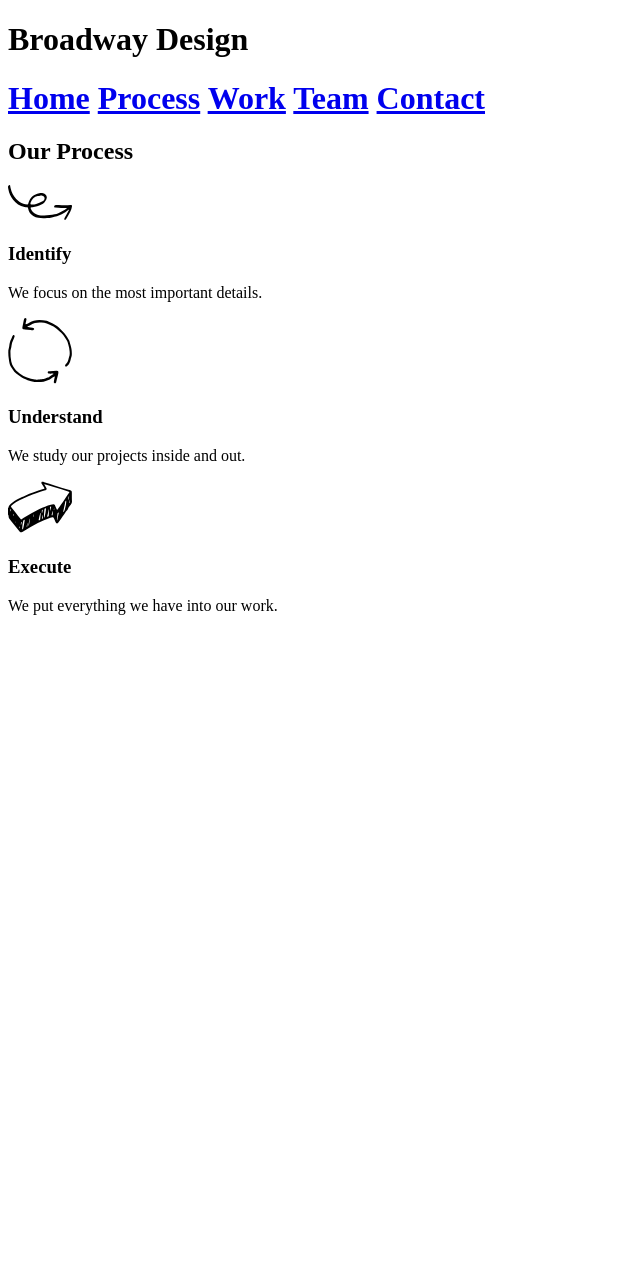
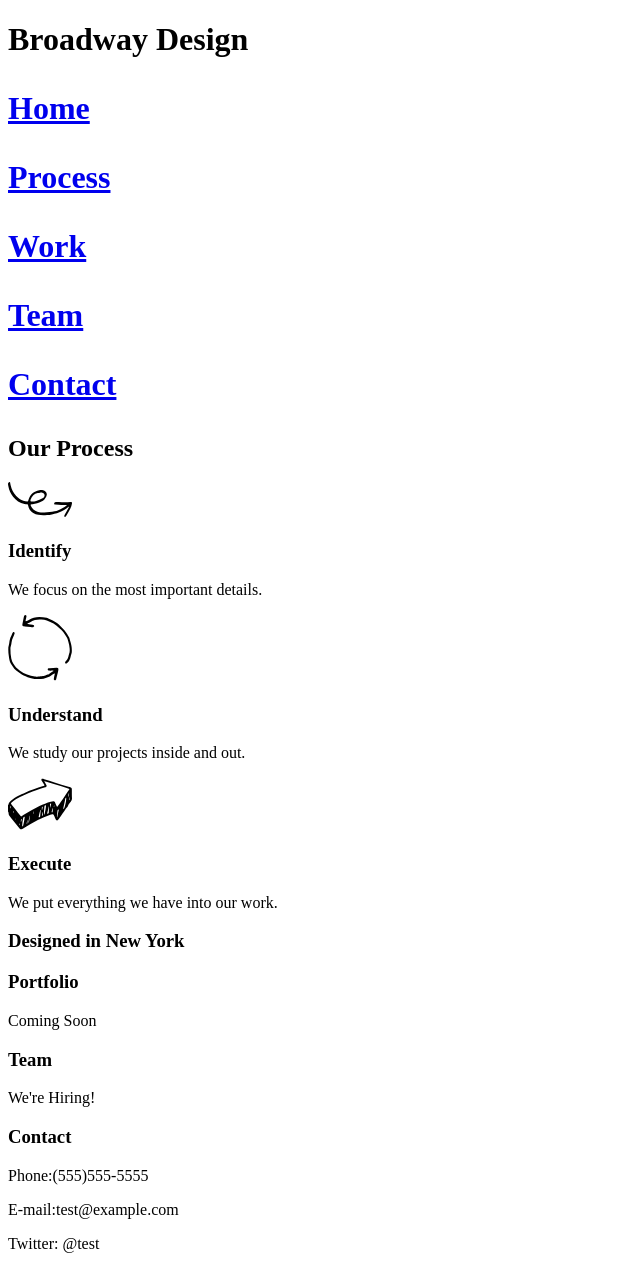
Before and after one commit to 1mauricio4/broadway, a plain HTML site: page index.html in a window 1280 px wide. Shown: the whole page, without its empty margins (0-640 px from the left). Before the commit the page ends 800 px from the top, so only its background shows below. Drawn offline with Linux system fonts and the light colour scheme.

Commit message:
add main section 2, sub-section 2. make adjustments to nav. correct an incorrectly spelled class

```diff
--- a/index.html
+++ b/index.html
@@ -9,18 +9,18 @@
     <div class="header">
       <h1>Broadway Design<h1>
         <nav class="link">
-          <a href="#">Home</a>
-          <a href="#">Process</a>
-          <a href="#">Work</a>
-          <a href="#">Team</a>
-          <a href="#">Contact</a>
+          <p><a href="#">Home</a></p>
+          <p><a href="#process">Process</a></p>
+          <p><a href="#work">Work</a></p>
+          <p><a href="#team">Team</a></p>
+          <p><a href="#contact">Contact</a></p>
         </nav>
     </div>
     <!--Sub-Section 1-->
     <div class="supporting" id="process">
       <h2>Our Process</h2>
       <!--Sub-Sub-Section-->
-      <div class="support-item">
+      <div class="supporting-item">
         <img src="./resources/icons/identify.svg" alt="twisting arrow"/>
         <h3>Identify</h3>
         <p>We focus on the most important details.</p>
@@ -36,6 +36,34 @@
         <p>We put everything we have into our work.</p>
       </div>
     </div>
+    <!--Main Section 2-->
+    <div class="header">
+      <h3>Designed in New York</h3>
+    </div>
+    <!--Sub-Section 2-->
+    <div class="supporting" id="work">
+      <div class="supporting-item">
+        <h3>Portfolio</h3>
+        <p>Coming Soon</p>
+      </div>
+    </div>
+    <div class="supporting" id="team">
+      <div class="supporting-item">
+        <h3>Team</h3>
+        <p>We're Hiring!</p>
+      </div>
+    </div>
+    <div class="supporting" id="contact">
+      <div class="supporting-item">
+        <h3>Contact</h3>
+        <p>Phone:(555)555-5555</p>
+        <p>E-mail:test@example.com</p>
+        <p>Twitter: @test</p>
+      </div>
+    </div>
+    <!--Footer-->
+    <div class="footer">
 
+    </div>
   </body>
 </html>
```
